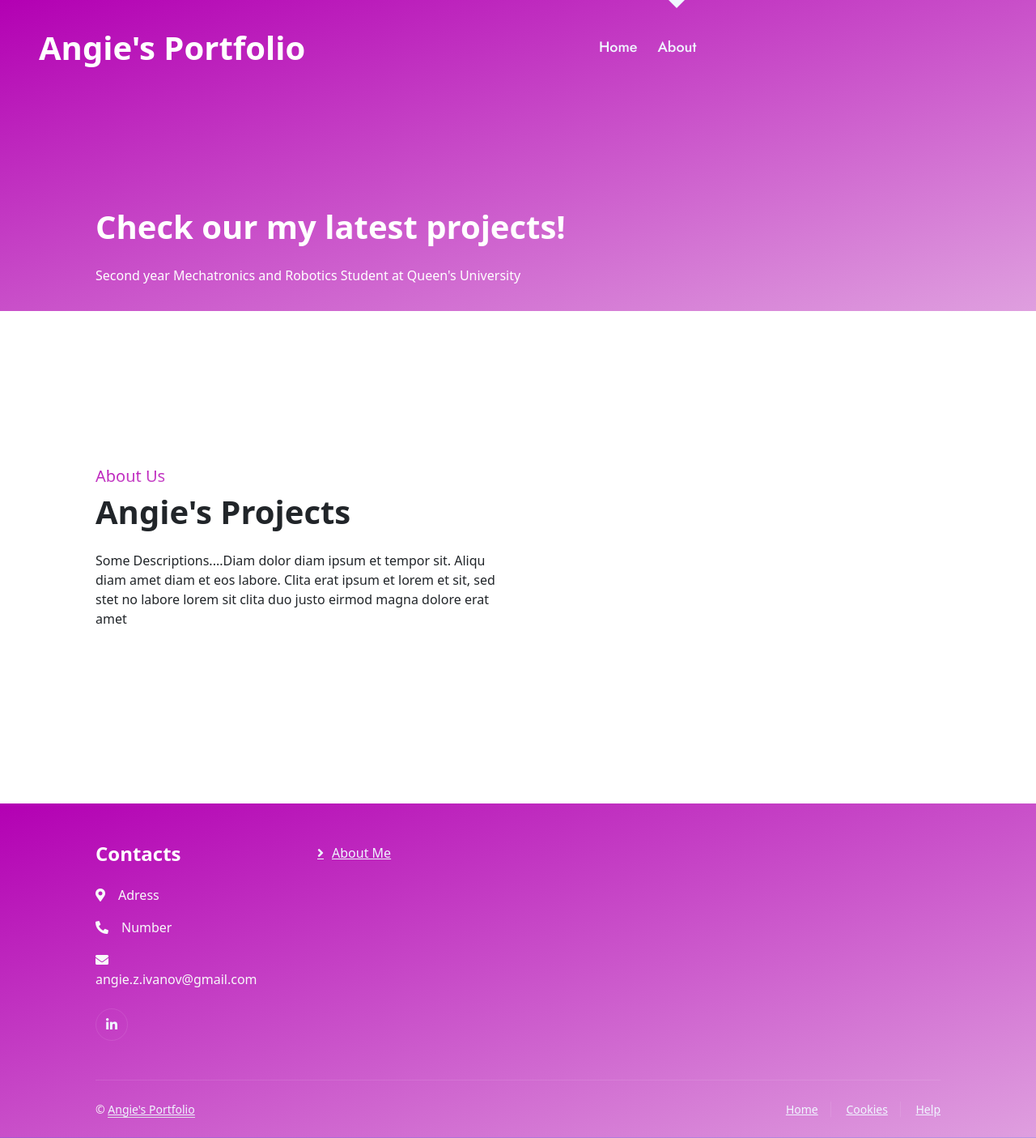
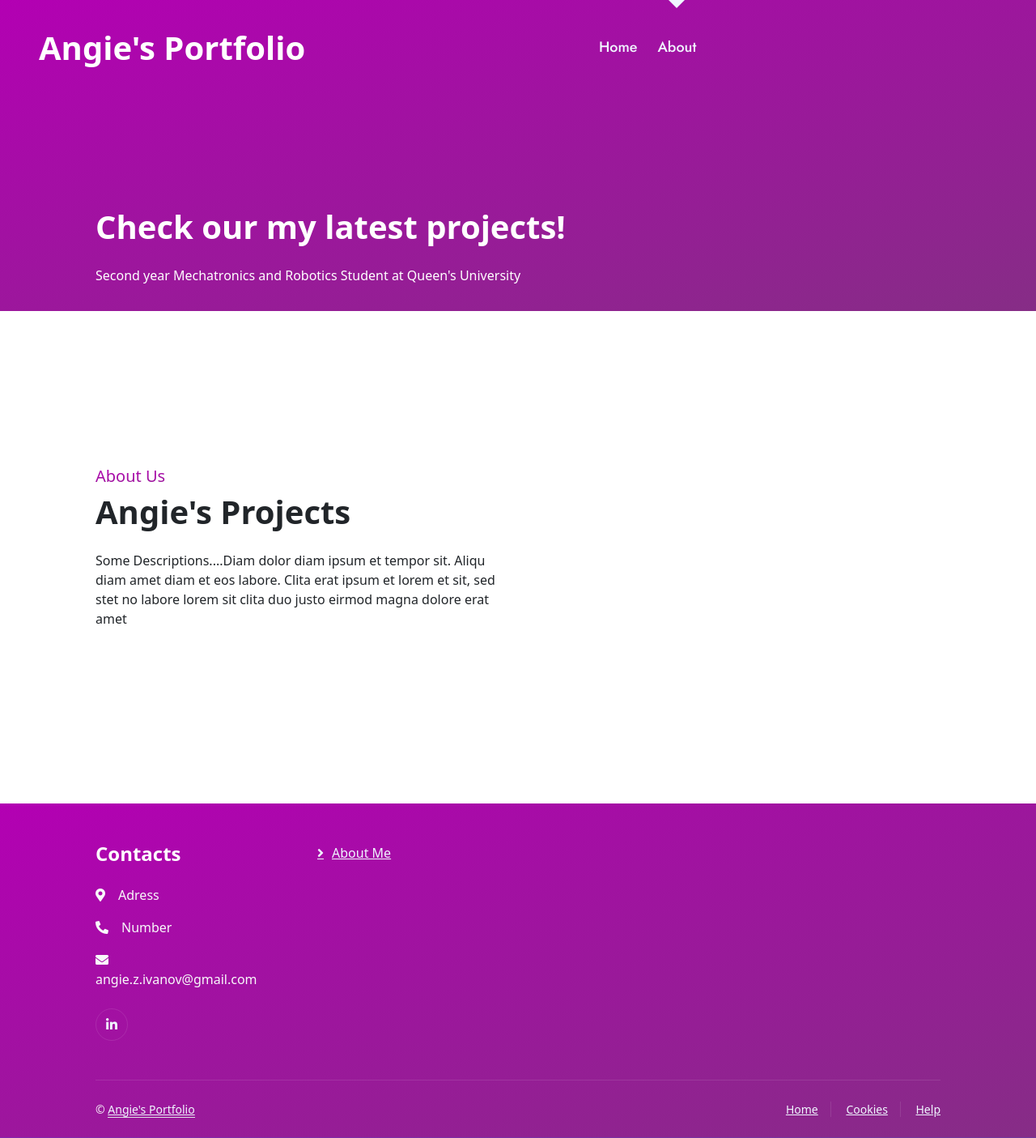
Before and after one commit to geraldbean/angies-projects, a PHP site: page / in a window 1280 px wide. Shown: the whole page at 81% size. Run offline with PHP 8.4, Linux system fonts and the light colour scheme; some libraries are stand-ins or nearby versions.

Commit message:
Update style.css

```diff
--- a/HomePage/css/style.css
+++ b/HomePage/css/style.css
@@ -1,6 +1,6 @@
 :root {
     --primary: 	 #b300b3;
-    --secondary: #df9fdf;
+    --secondary:  #862d86;
     --light: #F0F6FF;
     --dark: #2c2929;
 }
```
